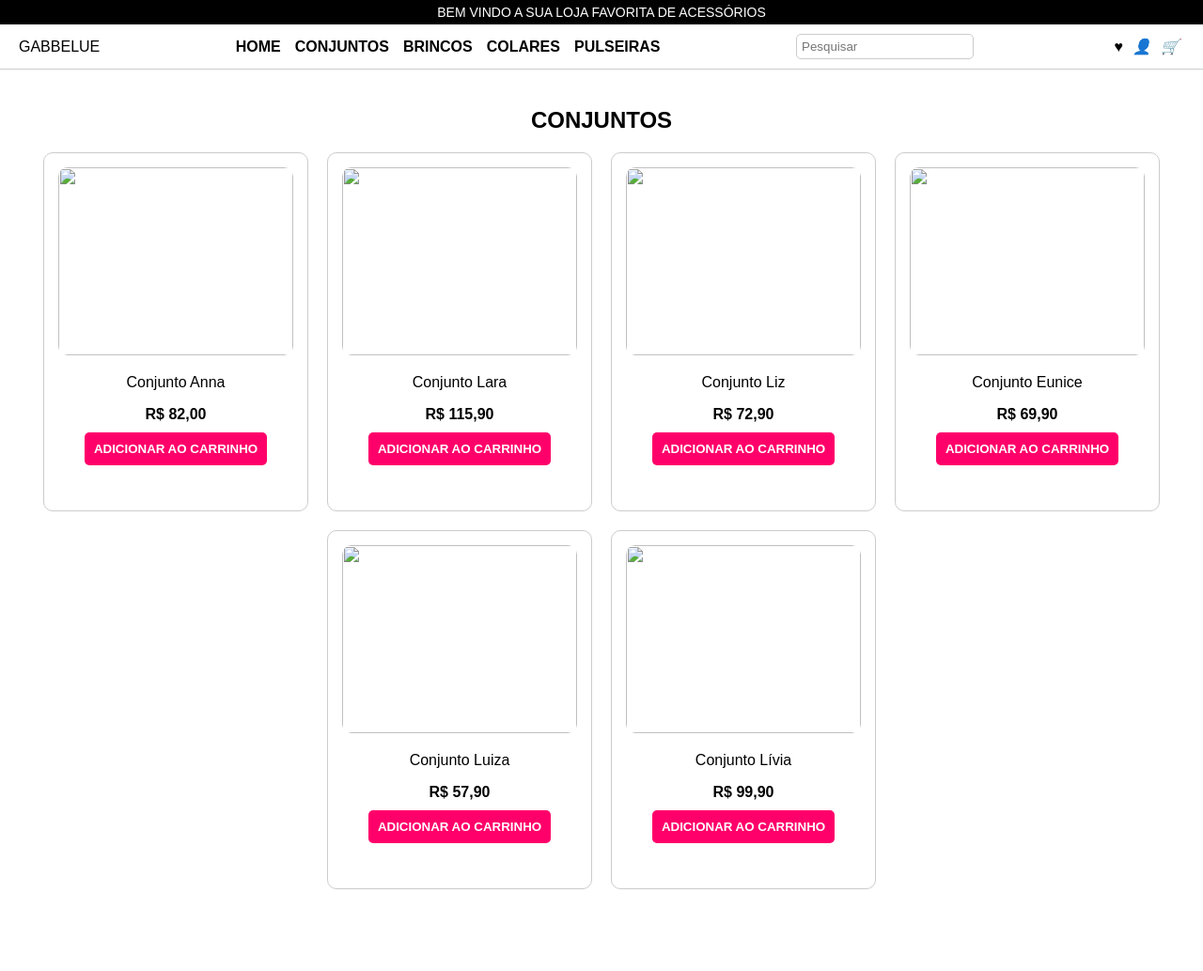
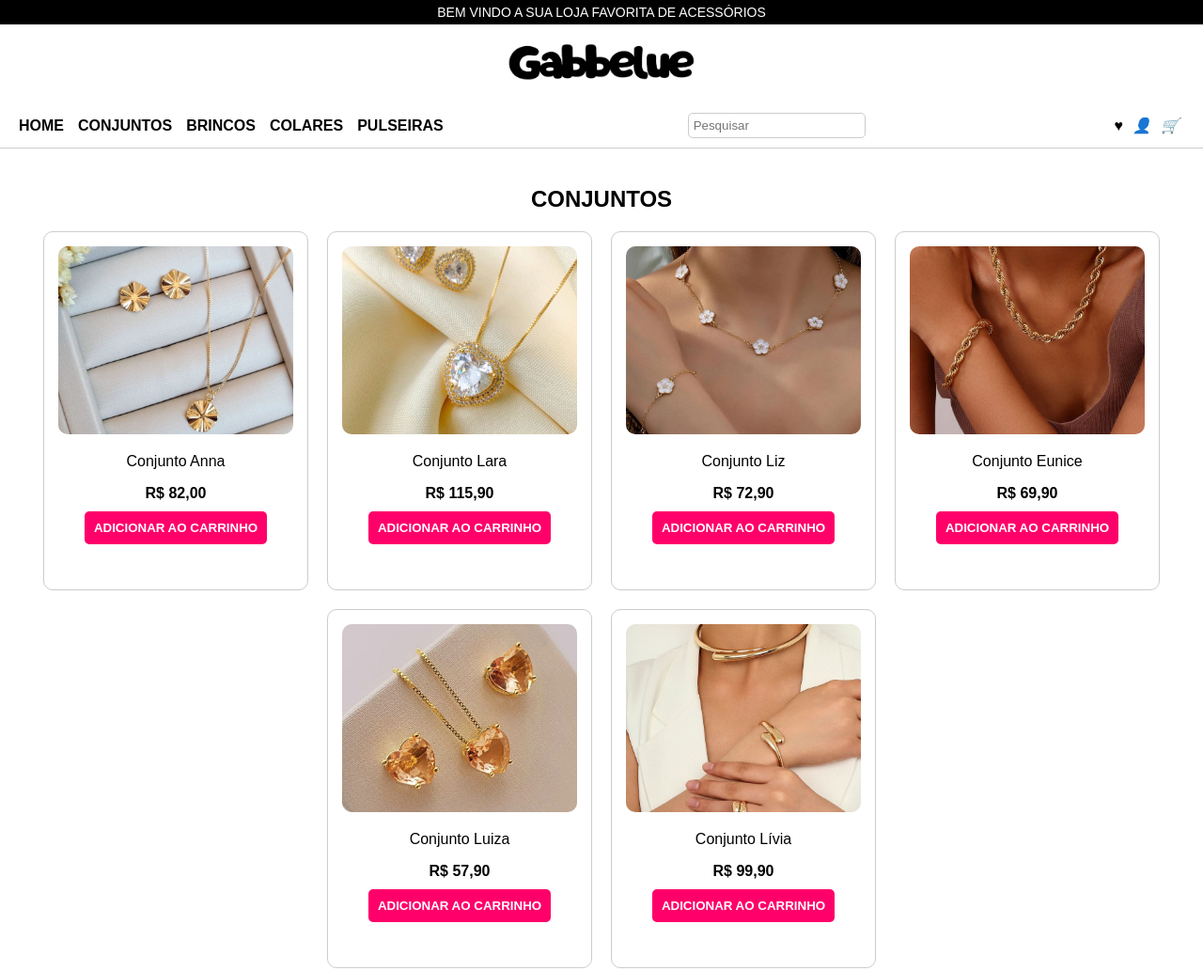
Before and after one commit to monickeivlopes/Projeto-Gabbelue, a plain HTML site: page templates/conjuntos.html in a window 1280 px wide. Shown: the whole page at 94% size. Before the commit the page ends 966 px from the top, so only its background shows below. Drawn offline with Linux system fonts and the light colour scheme.

Commit message:
commit static and templates

```diff
--- a/templates/conjuntos.html
+++ b/templates/conjuntos.html
@@ -12,8 +12,13 @@
 <body>
     <div class="top-bar">BEM VINDO A SUA LOJA FAVORITA DE ACESSÓRIOS</div>
 
+    <div class="cabecalho">
+        <div class="logo">
+            <img src="../static/images/logo.png" alt="Logo">
+        </div>
+    </div>
+
     <nav class="nav-bar">
-        <div class="logo">GABBELUE</div>
         <div class="nav-links">
             <a href="index.html">HOME</a>
             <a href="conjuntos.html">CONJUNTOS</a>
@@ -33,37 +38,37 @@
         <h2>CONJUNTOS</h2>
         <div class="produtos-container">
             <div class="produtos">
-                <img src="static/images/conjuntoanna.jpg">
+                <img src="../static/images/conjuntoanna.jpg">
                 <p>Conjunto Anna</p>
                 <strong>R$ 82,00</strong>
                 <button>ADICIONAR AO CARRINHO</button>
             </div>
             <div class="produtos">
-                <img src="static/images/conjuntolara.jpg" >
+                <img src="../static/images/conjuntolara.jpg" >
                 <p>Conjunto Lara</p>
                 <strong>R$ 115,90</strong>
                 <button>ADICIONAR AO CARRINHO</button>
             </div>
             <div class="produtos">
-                <img src="static/images/conjuntotrevo.jpg">
+                <img src="../static/images/conjuntotrevo.jpg">
                 <p>Conjunto Liz</p>
                 <strong>R$ 72,90</strong>
                 <button>ADICIONAR AO CARRINHO</button>
             </div>
             <div class="produtos">
-                <img src="static/images/conjuntoeunice.jpg">
+                <img src="../static/images/conjuntoeunice.jpg">
                 <p>Conjunto Eunice</p>
                 <strong>R$ 69,90</strong>
                 <button>ADICIONAR AO CARRINHO</button>
             </div>
             <div class="produtos">
-                <img src="static/images/conjuntoluiza1.jpg">
+                <img src="../static/images/conjuntoluiza1.jpg">
                 <p>Conjunto Luiza</p>
                 <strong>R$ 57,90</strong>
                 <button>ADICIONAR AO CARRINHO</button>
             </div>
             <div class="produtos">
-                <img src="static/images/conjuntolivia.jpg">
+                <img src="../static/images/conjuntolivia.jpg">
                 <p>Conjunto Lívia</p>
                 <strong>R$ 99,90</strong>
                 <button>ADICIONAR AO CARRINHO</button>
```
Also changed, not shown: templates/index.html (+1 -1 lines), static/images/Gabbelue.png (deleted), static/images/logo.jpg (deleted), static/images/logo.png (added).
